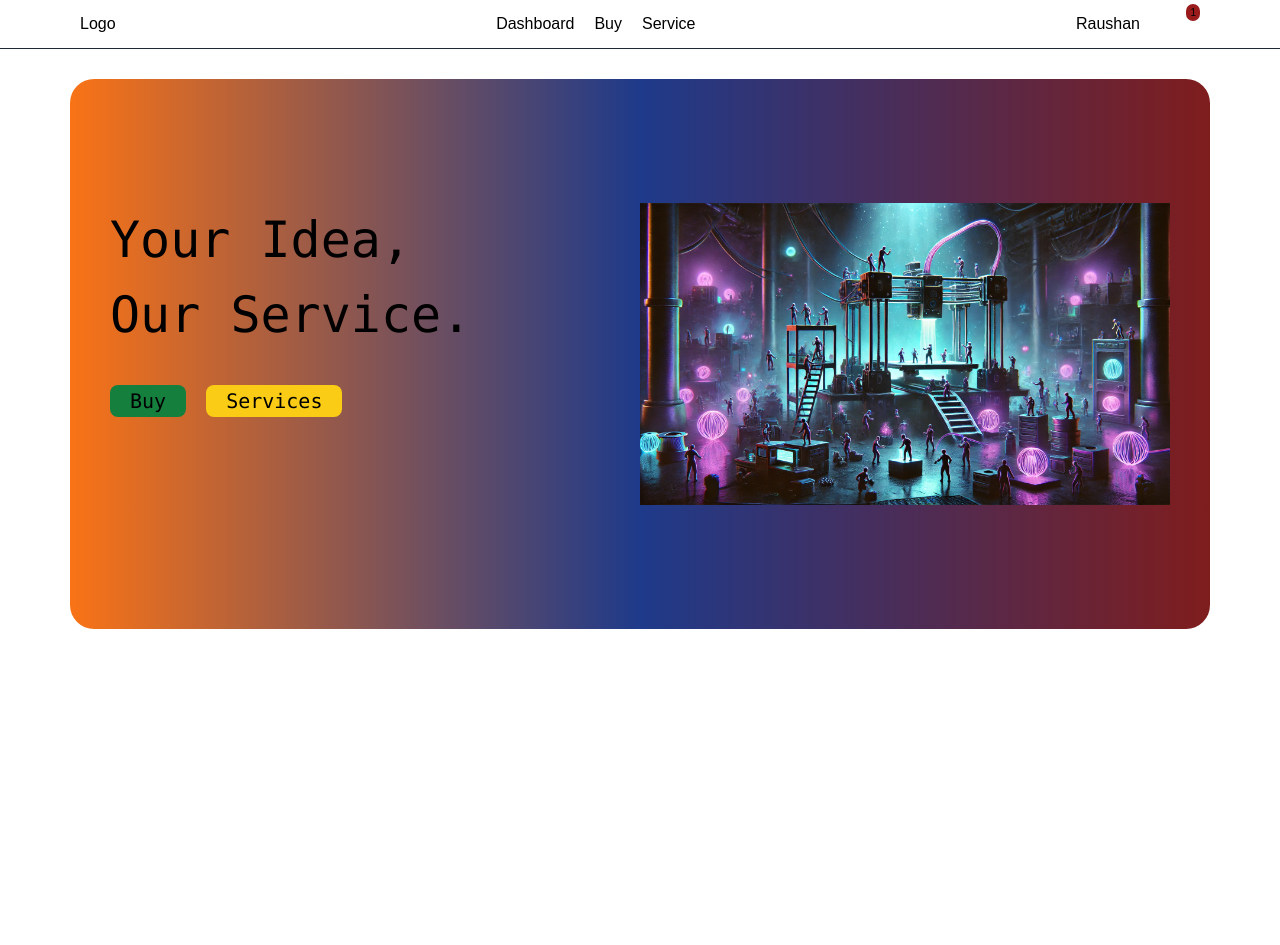
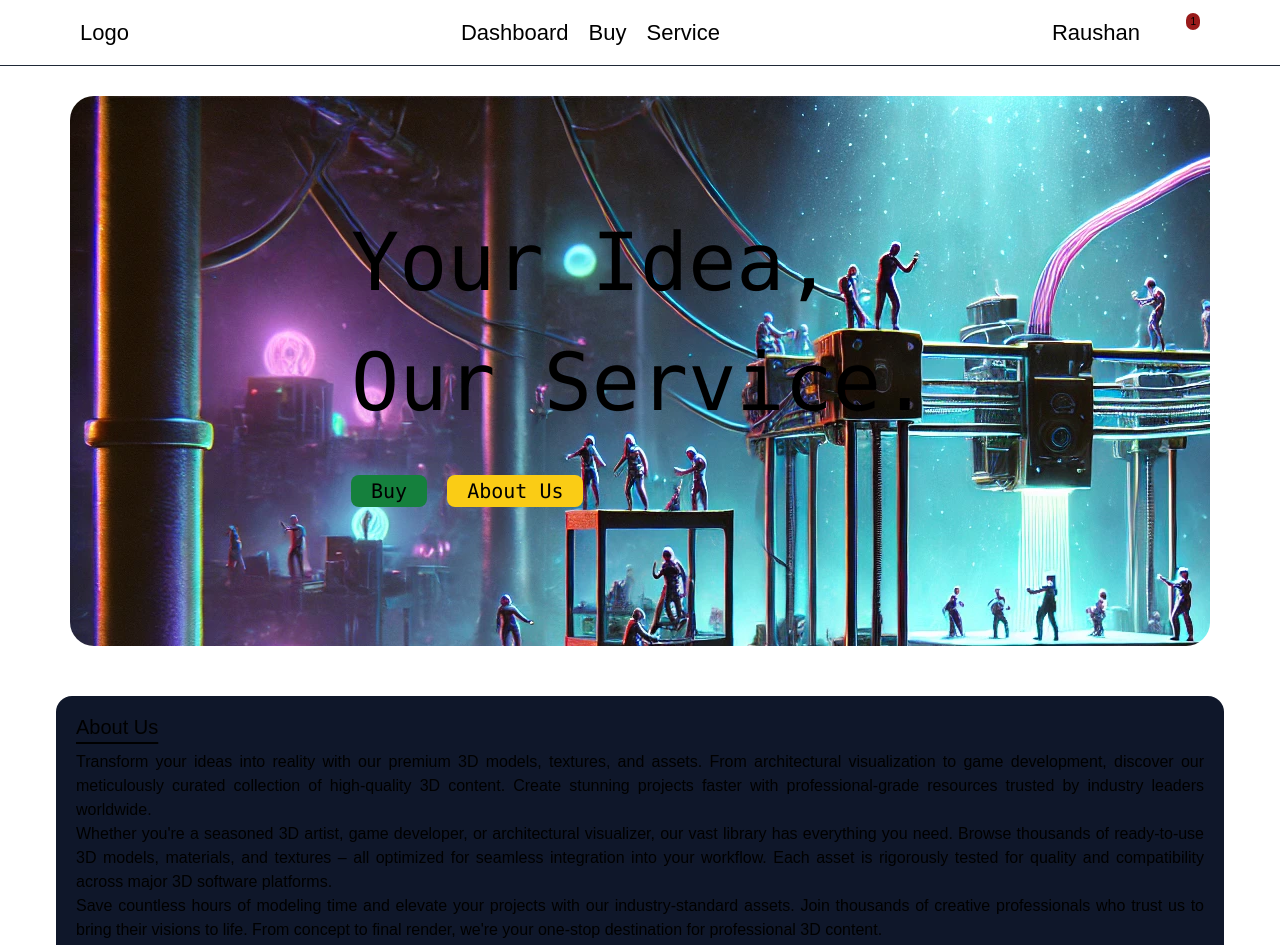
Before and after one commit to rraushan1205/3dshop, a Next.js app: page / in a window 1280 px wide. Shown: the top 945 px of the page. Before the commit the page ends 800 px from the top, so only its background shows below. Built offline with nearby package versions, Linux system fonts and the light colour scheme.

Commit message:
added aboutus column and changed navbar

```diff
--- a/app/buy/[productID]/page.tsx
+++ b/app/buy/[productID]/page.tsx
@@ -1,9 +1,12 @@
+"use client";
 import Link from "next/link";
-
+import { useParams } from "next/navigation";
 export default function Page() {
+  const params = useParams();
+  const productId = params.productID;
   return (
     <>
-      <p>Heloo I am Product Page</p>
+      <p>Heloo I am Product {productId}</p>
     </>
   );
 }
--- a/app/component/Navbar.tsx
+++ b/app/component/Navbar.tsx
@@ -3,39 +3,39 @@ import Link from "next/link";
 export default function Navbar() {
   return (
     <>
-      <nav className="flex justify-between px-20 border-b border-gray-800 py-1 items-center">
+      <nav className="flex justify-between px-20 border-b border-gray-800  items-center text-[22px]">
         <div className="logo">Logo</div>
-        <ul className="flex gap-5 ">
-          <li className="hover:underline-offset-8 hover:underline">
+        <ul className="flex gap-5  py-2">
+          <li className="hover:underline-offset-8 py-2 hover:underline">
             <Link href={"/"}>Dashboard</Link>
           </li>
-          <li className="hover:underline-offset-8 hover:underline">
+          <li className="hover:underline-offset-8 py-2 hover:underline">
             <Link href={"/buy"}>Buy</Link>
           </li>
-          <li className="hover:underline-offset-8 hover:underline group relative">
-            <Link href={"/service"}>Service</Link>
-            <span className="hidden w-[130px] group-hover:block absolute top-5 left-[-10px] bg-slate-800  border border-gray-900">
+          <li className="hover:underline-offset-8 py-2  hover:underline group relative">
+            Service
+            <span className="hidden w-[160px] group-hover:block absolute top-10 left-[-10px] bg-slate-800  border border-gray-900">
               <ul className="">
-                <li className="border-t border-slate-900 hover:bg-slate-900 px-2 cursor-pointer">
+                <li className="border-t border-slate-900 hover:bg-slate-900 px-2 cursor-pointer py-2 text-[20px]">
                   <Link href={"/service/3d-design"}> 3D Design</Link>
                 </li>
-                <li className="border-t border-slate-900 hover:bg-slate-900 px-2 cursor-pointer">
+                <li className="border-t border-slate-900 hover:bg-slate-900 px-2 cursor-pointer py-2 text-[20px]">
                   <Link href={"/service/CAD-design"}>CAD Design</Link>
                 </li>
-                <li className="border-t border-slate-900 hover:bg-slate-900 px-2 cursor-pointer">
+                <li className="border-t border-slate-900 hover:bg-slate-900 px-2 cursor-pointer py-2 text-[20px]">
                   <Link href={"/service/video-editing"}>Video Editing</Link>
                 </li>
-                <li className="border-t border-slate-900 hover:bg-slate-900 px-2 cursor-pointer">
+                <li className="border-t border-slate-900 hover:bg-slate-900 px-2 cursor-pointer py-2 text-[20px]">
                   <Link href={"/service/web-design"}>Website Design</Link>
                 </li>
               </ul>
             </span>
           </li>
-          {/* <li className="hover:underline-offset-8 hover:underline">
+          {/* <li className="hover:underline-offset-8 py-2 hover:underline">
             <Link href={"/design"}>Design</Link>
           </li> */}
         </ul>
-        <div className="loginncart flex gap-5  items-center">
+        <div className="loginncart flex gap-5 py-2 items-center">
           <div className="login">Raushan</div>
           <div className="cart relative w-10 h-10">
             <svg
--- a/app/layout.tsx
+++ b/app/layout.tsx
@@ -26,7 +26,7 @@ export default function RootLayout({
   return (
     <html lang="en">
       <body
-        className={`${geistSans.variable} ${geistMono.variable} antialiased`}
+        className={`${geistSans.variable} ${geistMono.variable} antialiased cursor-default`}
       >
         <Navbar />
         {children}
--- a/app/page.tsx
+++ b/app/page.tsx
@@ -1,13 +1,18 @@
 import Image from "next/image";
 import image1 from "../public/img1.webp";
+import Link from "next/link";
+
 export default function Home() {
+  // bg-gradient-to-r from-orange-500 via-blue-900 to-red-900
   return (
+    <>
       <div className="flex justify-center items-center">
-      <div className="hero h-[550px] mx-[70px] my-[30px] rounded-3xl w-full bg-gradient-to-r from-orange-500 via-blue-900 to-red-900 grid grid-cols-2 px-10 py-5 place-content-center">
-        <div className="text-[50px] font-mono">
+        <div className="hero h-[550px] mx-[70px] my-[30px] rounded-3xl w-full bg-[url('../public/img1.webp')] grid  px-10 py-5 place-content-center">
+          <div className="text-[80px] font-mono">
             <p>Your Idea,</p>
             <p>Our Service.</p>
             <div className="btns flex text-[20px] my-8 gap-5">
+              <Link href={"/buy"}>
                 <div className="relative group">
                   <button className="px-5 py-[1px] rounded-lg bg-green-700 hover:bg-green-600 active:bg-green-900">
                     Buy
@@ -16,15 +21,47 @@ export default function Home() {
                     </span>
                   </button>
                 </div>
+              </Link>
+              <Link href={"/"}>
                 <button className="px-5 py-[1px] rounded-lg bg-yellow-400 hover:bg-yellow-500 active:bg-yellow-600 text-black ">
-              Services
+                  About Us
                 </button>
-          </div>
-        </div>
-        <div className="">
-          <Image src={image1} className="w-fit h-fit" alt="hell" />
+              </Link>
             </div>
           </div>
         </div>
+      </div>
+      <div className="mx-14 my-5 text-justify bg-slate-900 px-5 py-2 rounded-2xl group">
+        <header className="text-[20px] underline underline-offset-8 my-2">
+          About Us
+        </header>
+        <p className="hover:underline group-hover:opacity-30 hover:!opacity-100">
+          Transform your ideas into reality with our premium 3D models,
+          textures, and assets. From architectural visualization to game
+          development, discover our meticulously curated collection of
+          high-quality 3D content. Create stunning projects faster with
+          professional-grade resources trusted by industry leaders worldwide.
+        </p>
+        <p className="hover:underline group-hover:opacity-30 hover:!opacity-100">
+          Whether you're a seasoned 3D artist, game developer, or architectural
+          visualizer, our vast library has everything you need. Browse thousands
+          of ready-to-use 3D models, materials, and textures – all optimized for
+          seamless integration into your workflow. Each asset is rigorously
+          tested for quality and compatibility across major 3D software
+          platforms.
+        </p>
+        <p className="hover:underline group-hover:opacity-30 hover:!opacity-100">
+          Save countless hours of modeling time and elevate your projects with
+          our industry-standard assets. Join thousands of creative professionals
+          who trust us to bring their visions to life. From concept to final
+          render, we're your one-stop destination for professional 3D content.
+        </p>
+        <p className="hover:underline group-hover:opacity-30 hover:!opacity-100">
+          Start creating extraordinary 3D experiences today. Explore our
+          extensive collection and take your projects to the next level with
+          assets that meet the highest industry standards.
+        </p>
+      </div>
+    </>
   );
 }
```
Also changed, not shown: 1 other file (tests, documents, lock files or other folders). Lines whose indentation alone changed are shown as unchanged.
